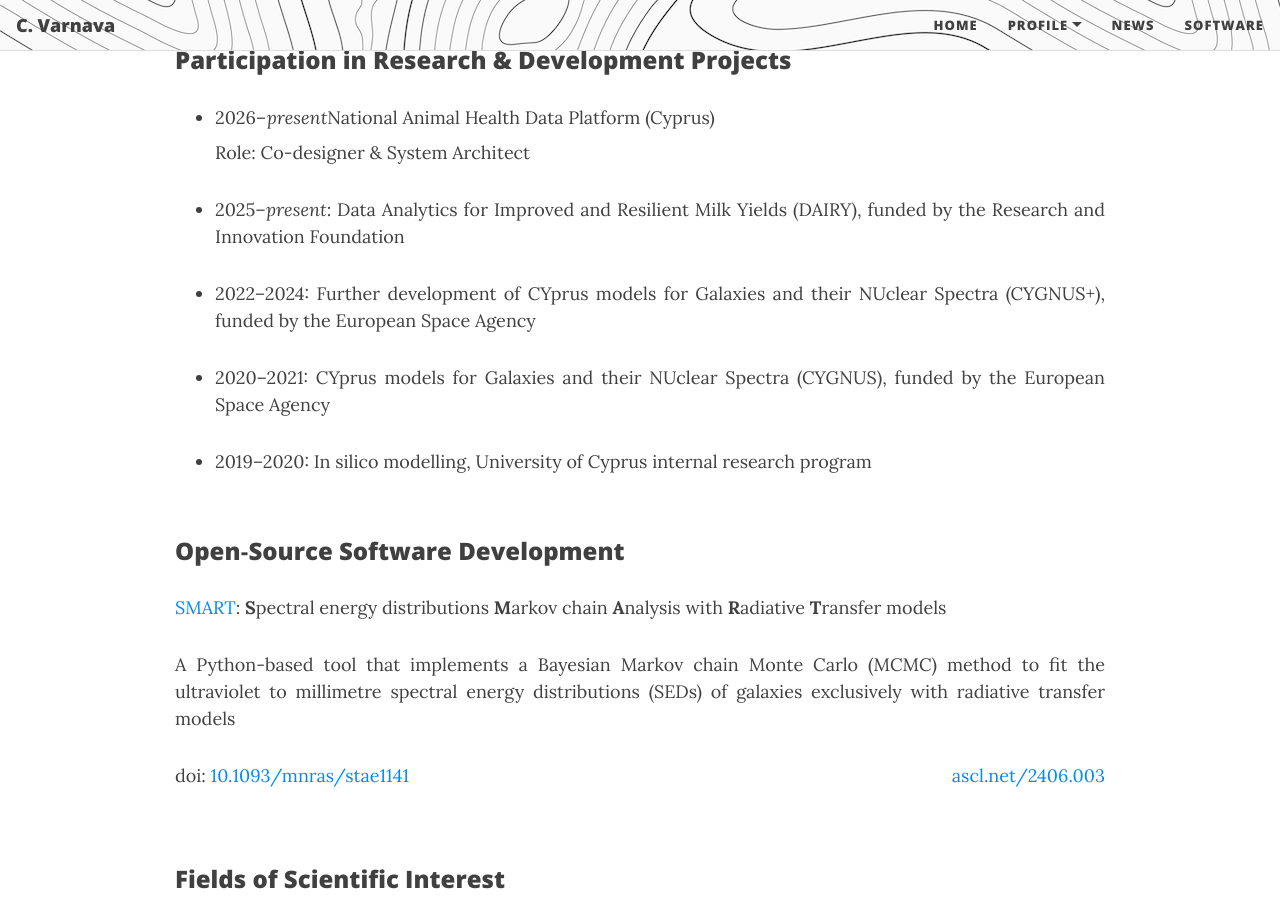
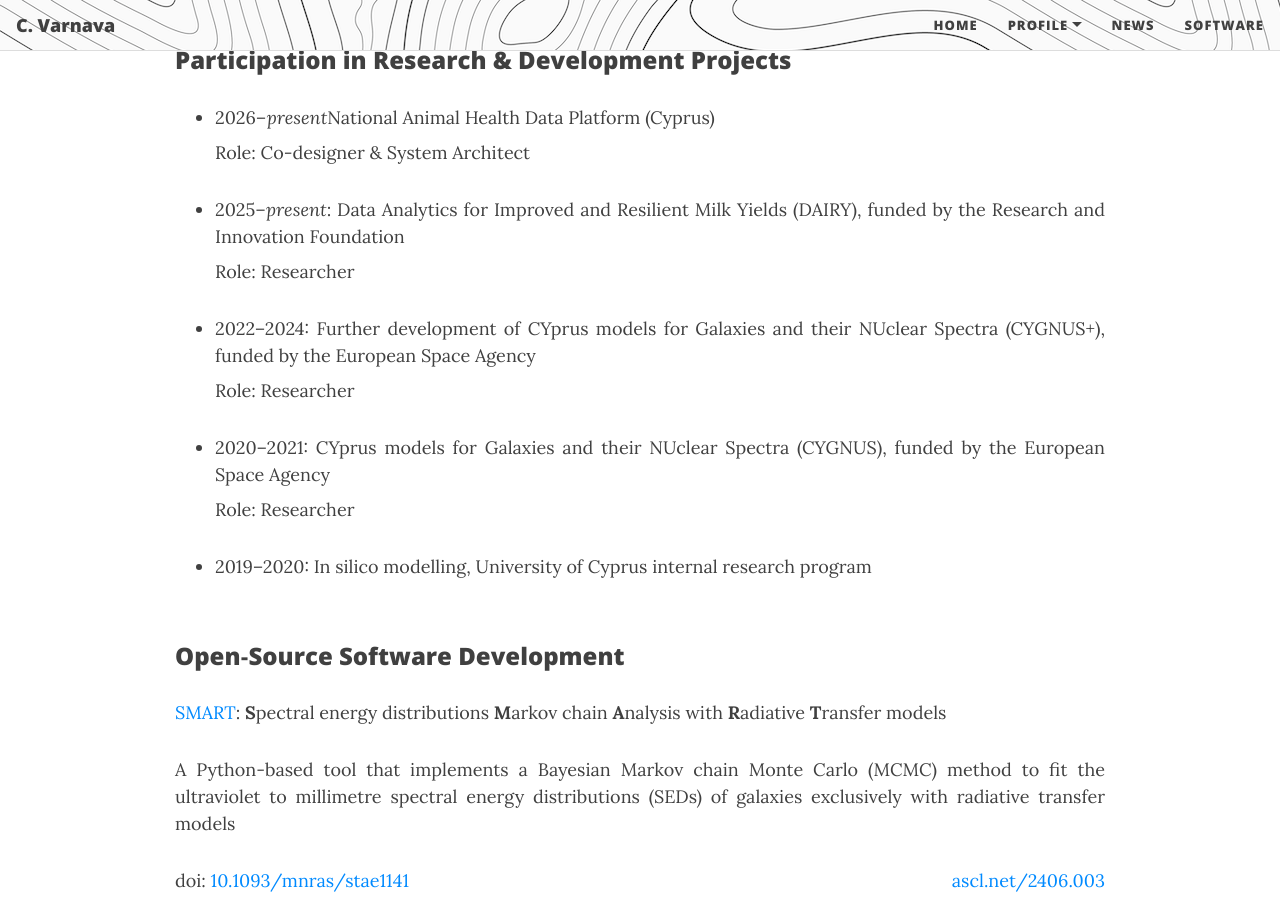
Before and after one commit to ch-var/ch-var.github.io, a Jekyll site: the page built from CV.html, in a window 1280 px wide and 900 px high, scrolled down 1770 px. Built offline with Jekyll 4.4.1, drawn with Linux system fonts in a browser that asks for light colours; formulas are drawn with MathJax 3.

Commit message:
Update CV.html

```diff
--- a/CV.html
+++ b/CV.html
@@ -62,13 +62,16 @@ mathjax: true
 <p style="font-family: var(--header-font); font-weight: 800; line-height: 1.1; font-size: 1.5rem; margin-top: 1.25rem;">Participation in Research & Development Projects</p>
 <ul>
 <li class="responsive-margin" style="margin-bottom: 8px;">2026–<i>present</i>National Animal Health Data Platform (Cyprus) </li>
-<p align='justify' class="responsive-margin" style="margin-top: 8px; margin-bottom: 8px;">Role: Co-designer & System Architect</p>
+<p align='justify' class="responsive-margin" style="margin-top: 8px;">Role: Co-designer & System Architect</p>
 <p></p>
-<li class="responsive-margin">2025–<i>present</i>: Data Analytics for Improved and Resilient Milk Yields (DAIRY), funded by the Research and Innovation Foundation</li>
+<li class="responsive-margin" style="margin-bottom: 8px;">2025–<i>present</i>: Data Analytics for Improved and Resilient Milk Yields (DAIRY), funded by the Research and Innovation Foundation</li>
+<p align='justify' class="responsive-margin" style="margin-top: 8px;">Role: Researcher</p>
 <p></p>
-<li class="responsive-margin">2022–2024: Further development of CYprus models for Galaxies and their NUclear Spectra (CYGNUS+), funded by the European Space Agency</li>
+<li class="responsive-margin" style="margin-bottom: 8px;">2022–2024: Further development of CYprus models for Galaxies and their NUclear Spectra (CYGNUS+), funded by the European Space Agency</li>
+<p align='justify' class="responsive-margin" style="margin-top: 8px;">Role: Researcher</p>
 <p></p>
-<li class="responsive-margin">2020–2021: CYprus models for Galaxies and their NUclear Spectra (CYGNUS), funded by the European Space Agency</li>
+<li class="responsive-margin" style="margin-bottom: 8px;">2020–2021: CYprus models for Galaxies and their NUclear Spectra (CYGNUS), funded by the European Space Agency</li>
+<p align='justify' class="responsive-margin" style="margin-top: 8px;">Role: Researcher</p>
 <p></p>
 <li class="responsive-margin">2019–2020: In silico modelling, University of Cyprus internal research program</li></ul>
 <br>
```
